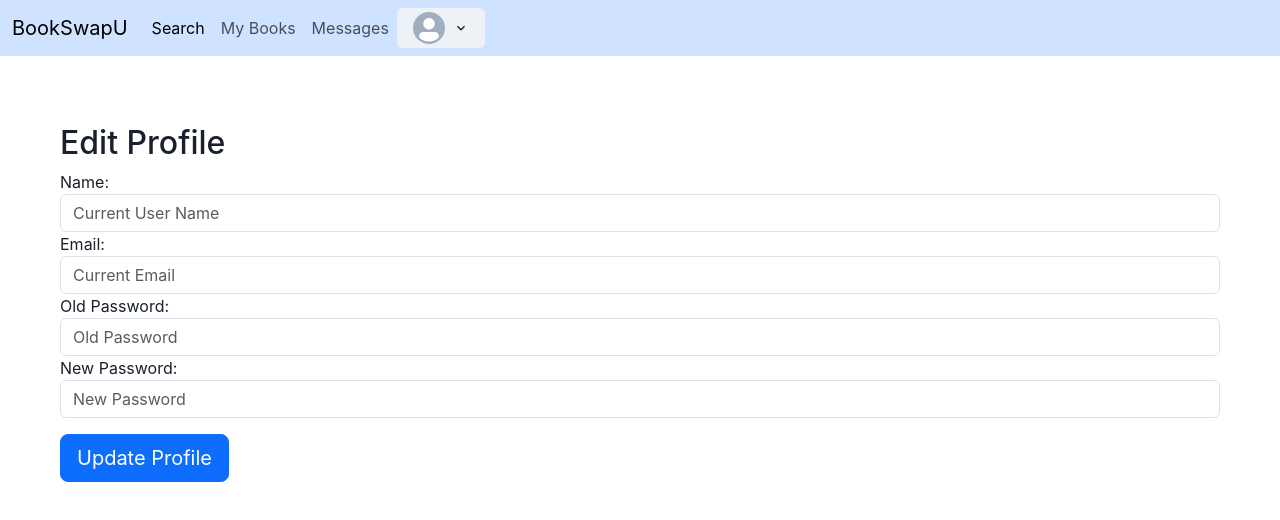
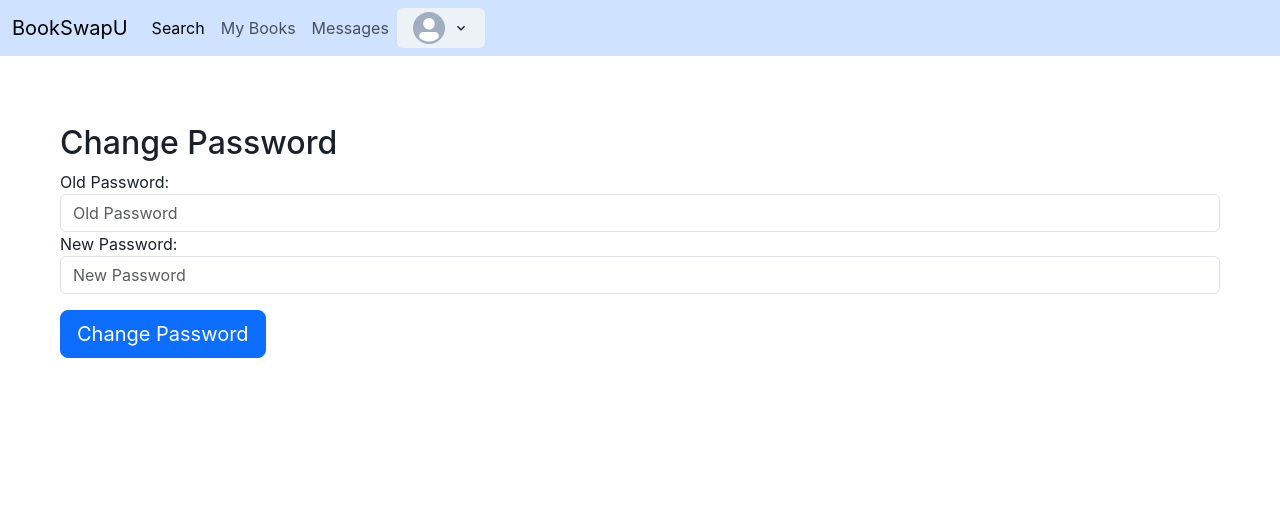
Before and after one commit to rulerrobin/BookSwapU, a React (Vite) app in the folder src/BookSwapU/: page /profile in a window 1280 px wide. Shown: the top 520 px of the page. Built offline with nearby package versions, Linux system fonts and the light colour scheme; sample sign-in values are in the browser's storage.

Commit message:
login front and backend connected

```diff
--- a/src/BookSwapU/src/components/Profile.jsx
+++ b/src/BookSwapU/src/components/Profile.jsx
@@ -1,44 +1,52 @@
 import React, { useState } from 'react';
+import { updateCurrentUserDetails } from './api'
+import { useNavigate } from 'react-router-dom';
 
 const Profile = () => {
-  const [name, setName] = useState('');  // Replace with the current user's name
-  const [email, setEmail] = useState('');  // Replace with the current user's email
+  // State for the old password input field
   const [oldPassword, setOldPassword] = useState('');
+
+  // State for the new password input field
   const [newPassword, setNewPassword] = useState('');
 
+  // Retrieve user token from local storage
+  const token = localStorage.getItem('userInfo');
+
+  // Hook to programmatically navigate to different routes
+  const navigate = useNavigate()
+
   const handleSubmit = (e) => {
+    // Prevent default form behavior
     e.preventDefault();
-    // Handle the form submission, maybe sending the updated data to an API
+
+    // Construct user data object for the API request
+    const userData = {
+      old_password: oldPassword,
+      password: newPassword
+    };
+
+    // If a token exists, attempt to update the user's password
+    if (token) {
+      updateCurrentUserDetails(token, userData)
+        .then(() => {
+        // If the password is successfully updated, navigate to the "/usersbooks" route
+        navigate('/usersbooks');
+
+        })
+        .catch(error => {
+          // Log the error if there's any issue in updating the password
+          console.error('Error updating password:', error);
+        });
+    } else {
+      // If the token doesn't exist, log an error indicating that the user might not be authenticated
+      console.error('Token is not available. User might not be authenticated.');
+    }
   };
 
 return (
   <div className="container mt-5 profile-container">
-      <h2>Edit Profile</h2>
+    <h2>Change Password</h2>
     <form onSubmit={handleSubmit}>
-
-        <div className="form-group">
-          <label htmlFor="name">Name:</label>
-          <input
-            id="name"
-            type="text"
-            className="form-control"
-            placeholder="Current User Name"
-            value={name}
-            onChange={e => setName(e.target.value)}
-          />
-        </div>
-
-        <div className="form-group">
-          <label htmlFor="email">Email:</label>
-          <input
-            id="email"
-            type="email"
-            className="form-control"
-            placeholder="Current Email"
-            value={email}
-            onChange={e => setEmail(e.target.value)}
-          />
-        </div>
 
       <div className="form-group">
         <label htmlFor="oldPassword">Old Password:</label>
@@ -64,7 +72,7 @@ const Profile = () => {
         />
       </div>
 
-        <button className="btn btn-primary btn-lg mt-3" type="submit">Update Profile</button>
+      <button className="btn btn-primary btn-lg mt-3" type="submit">Change Password</button>
     </form>
   </div>
 );
--- a/src/BookSwapU/src/components/api.js
+++ b/src/BookSwapU/src/components/api.js
@@ -108,3 +108,22 @@ export async function updateBook(bookId, updatedBookData, token) {
       throw new Error(`Error updating book: ${error.message}`);
   }
 }
+
+// Update the currently logged-in user's details
+export async function updateCurrentUserDetails(token, userData) {
+  try {
+    const response = await axiosInstance.put('/user', userData, {
+      headers: {
+        Authorization: `Bearer ${token}`,
+      },
+    });
+
+    if (response.status === 201) {
+      return response.data;
+    } else {
+      throw new Error("Failed to update user details");
+    }
+  } catch (error) {
+    throw new Error(`Error updating user details: ${error.message}`);
+  }
+}
```
Lines whose indentation alone changed are shown as unchanged.
